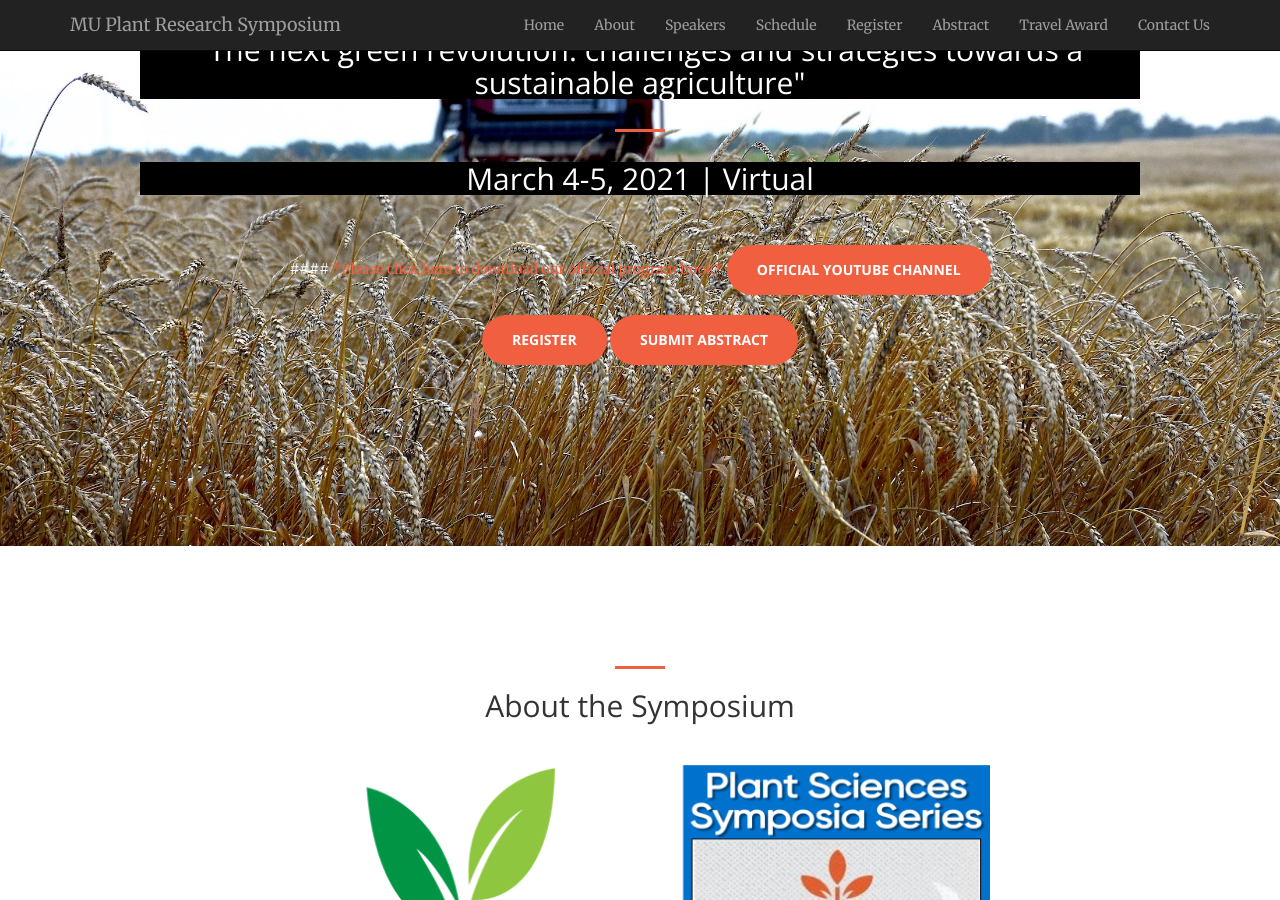
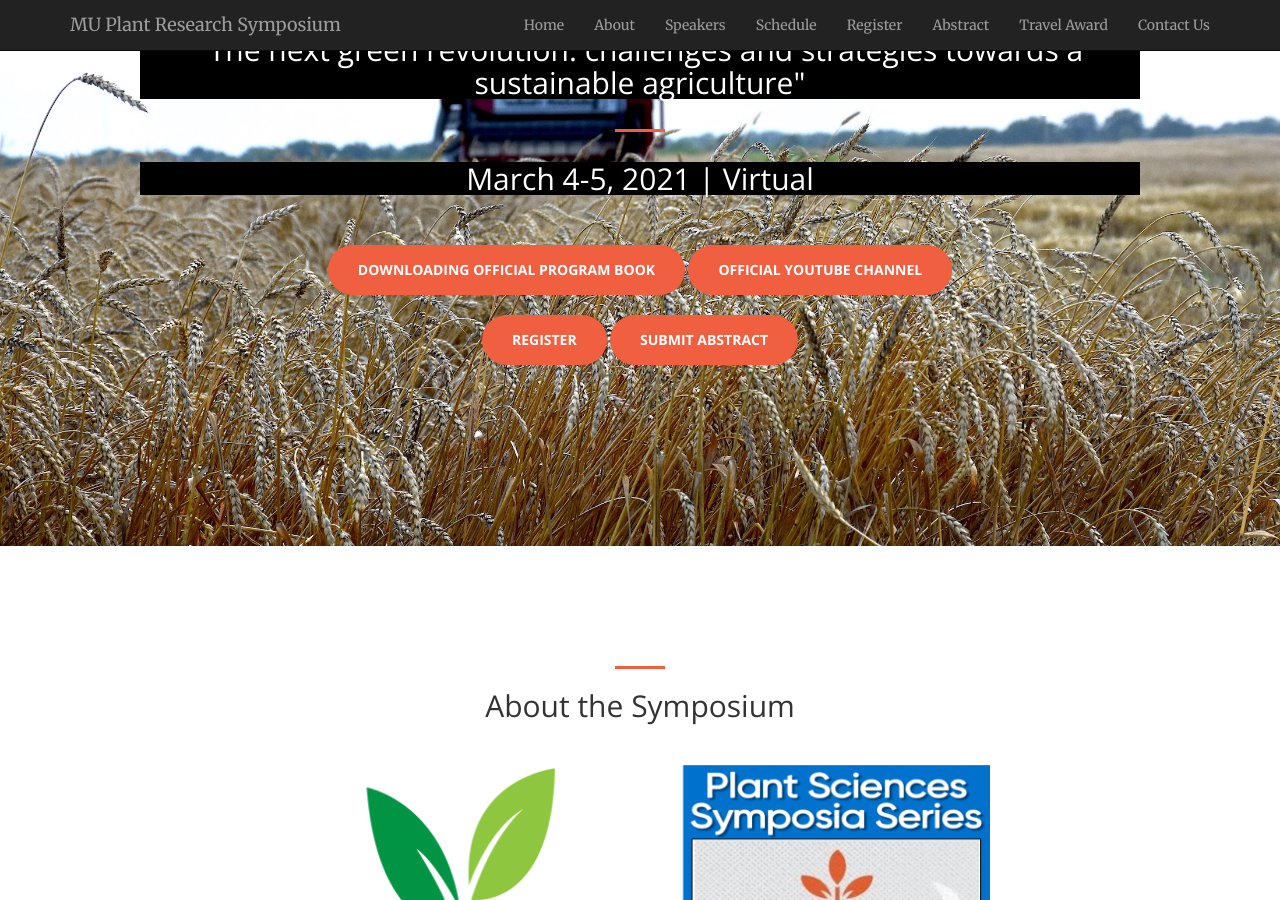
Before and after one commit to mupioneersymposium/mupioneersymposium.github.io, a Jekyll site: the page built from index.html, in a window 1280 px wide and 900 px high, scrolled down 354 px. Built offline with Jekyll 4.4.1, drawn with Linux system fonts in a browser that asks for light colours.

Commit message:
Update header.html

```diff
--- a/_includes/header.html
+++ b/_includes/header.html
@@ -7,7 +7,7 @@
             <hr>
             <h2 style="background-color:black;">March 4-5, 2021 | Virtual </h2>
             <br/><br/>
-            #### <a href="https://drive.google.com/file/d/1VjnUJz2nTVGwZcK-j61eVeZIjGsMU3Tz/view?usp=sharing" target="_blank"> *Please click here to download our official program book* </a>
+            <a target="_blank" href="https://drive.google.com/file/d/1VjnUJz2nTVGwZcK-j61eVeZIjGsMU3Tz/view?usp=sharing" class="btn btn-primary btn-xl page-scroll">Downloading Official Program Book</a>
             <a target="_blank" href="https://www.youtube.com/channel/UCx_xqiB6fEu-4e_f5nmf-gw/videos" class="btn btn-primary btn-xl page-scroll">Official YouTube Channel</a>
             <br/><br/>
             <a target="_blank" href="register.html" class="btn btn-primary btn-xl page-scroll">Register</a>
```
